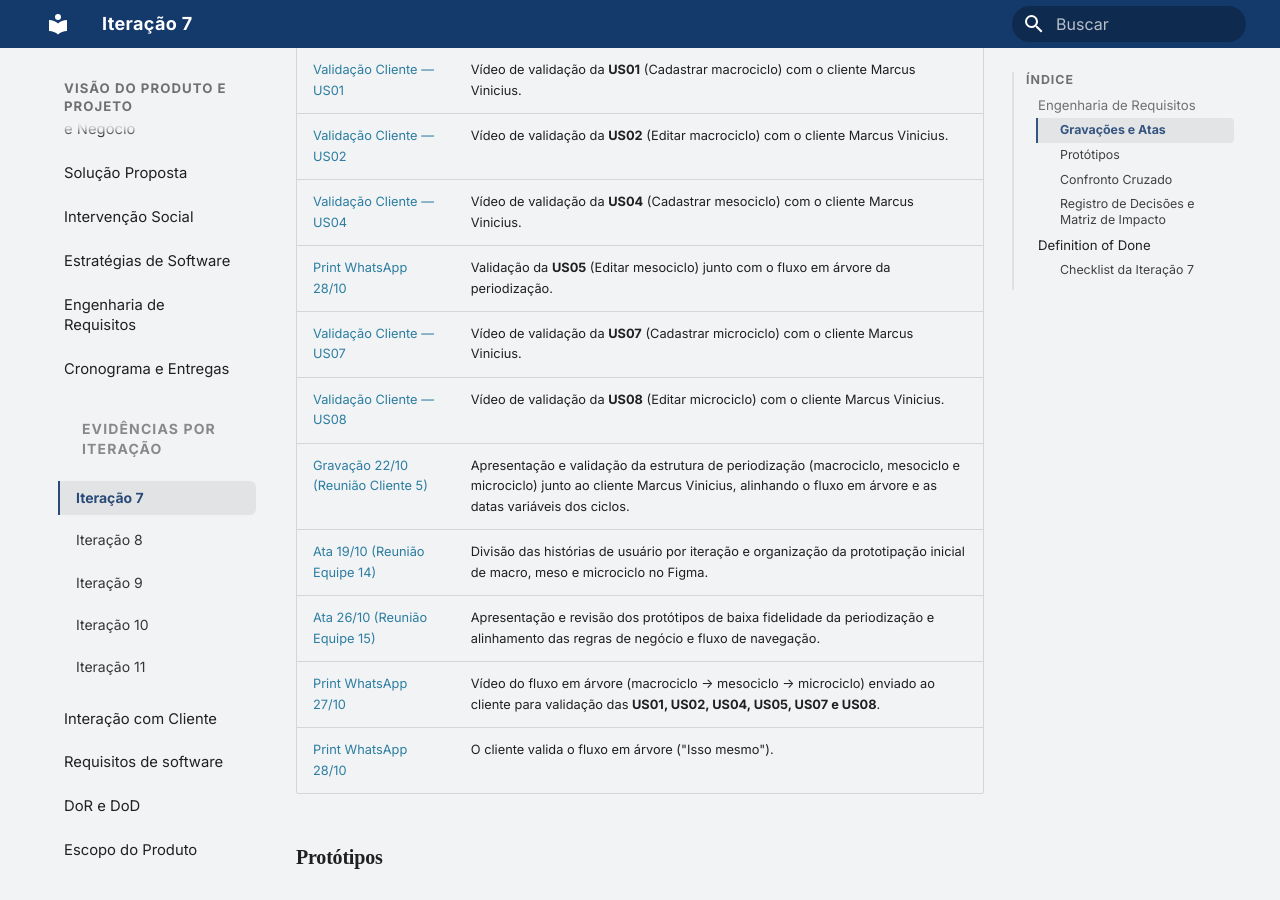
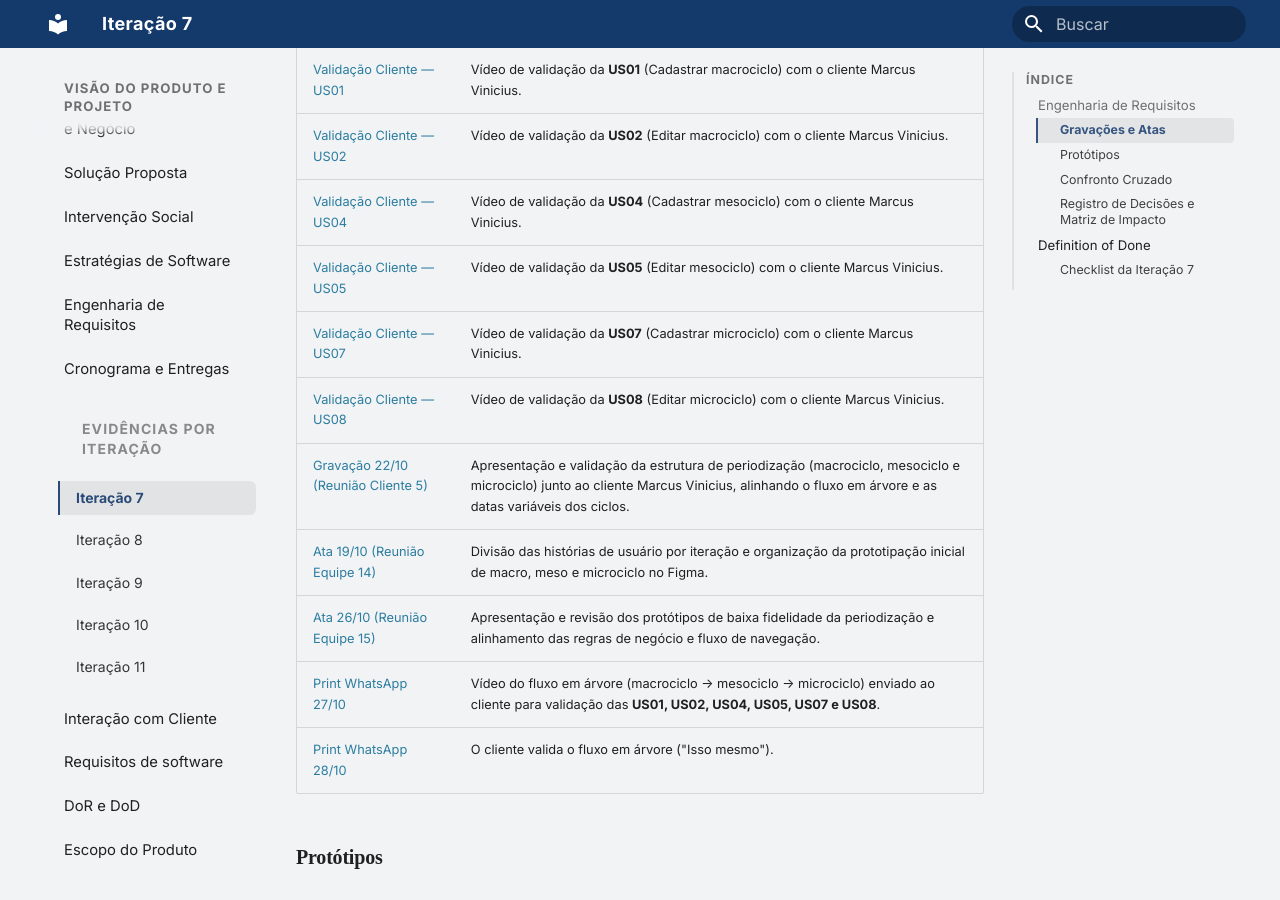
Before and after one commit to mdsreq-fga-unb/REQ-2026.2-T01-FutBoard, an MkDocs documentation site: the page built from docs/visao-produto/evidencias-ciclos/EV_C1.md, in a window 1280 px wide and 900 px high, scrolled down 440 px. Built offline with MkDocs 1.6.1 and Material for MkDocs 9.7.7, drawn with Linux system fonts in a browser that asks for light colours.

Commit message:
docs: video de validação US05

```diff
--- a/docs/visao-produto/evidencias-ciclos/EV_C1.md
+++ b/docs/visao-produto/evidencias-ciclos/EV_C1.md
@@ -13,7 +13,7 @@
 | [Validação Cliente — US01](https://youtu.be/jytb0jdUH10) | Vídeo de validação da **US01** (Cadastrar macrociclo) com o cliente Marcus Vinicius. |
 | [Validação Cliente — US02](https://youtu.be/UvoZ22L7Od0) | Vídeo de validação da **US02** (Editar macrociclo) com o cliente Marcus Vinicius. |
 | [Validação Cliente — US04](https://youtu.be/Vrb2pxO-gQE) | Vídeo de validação da **US04** (Cadastrar mesociclo) com o cliente Marcus Vinicius. |
-| [Print WhatsApp 28/10](../../assets/evidencias/whatsapp/whatsapp-2810-validacao-fluxo-arvore.png) | Validação da **US05** (Editar mesociclo) junto com o fluxo em árvore da periodização. |
+| [Validação Cliente — US05](https://youtu.be/lUtvgRjILr8) | Vídeo de validação da **US05** (Editar mesociclo)  com o cliente Marcus Vinicius. |
 | [Validação Cliente — US07](https://youtu.be/w4jOr4qmkJI) | Vídeo de validação da **US07** (Cadastrar microciclo) com o cliente Marcus Vinicius. |
 | [Validação Cliente — US08](https://youtu.be/Iq24Y1mtWh4) | Vídeo de validação da **US08** (Editar microciclo) com o cliente Marcus Vinicius. |
 | [Gravação 22/10 (Reunião Cliente 5)](../../atas-reunioes/reunioes-cliente.md#reuniao-com-o-cliente-5) | Apresentação e validação da estrutura de periodização (macrociclo, mesociclo e microciclo) junto ao cliente Marcus Vinicius, alinhando o fluxo em árvore e as datas variáveis dos ciclos. |
```
